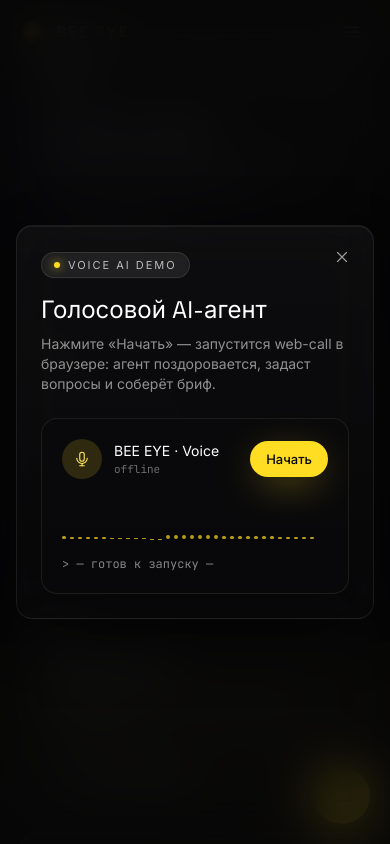
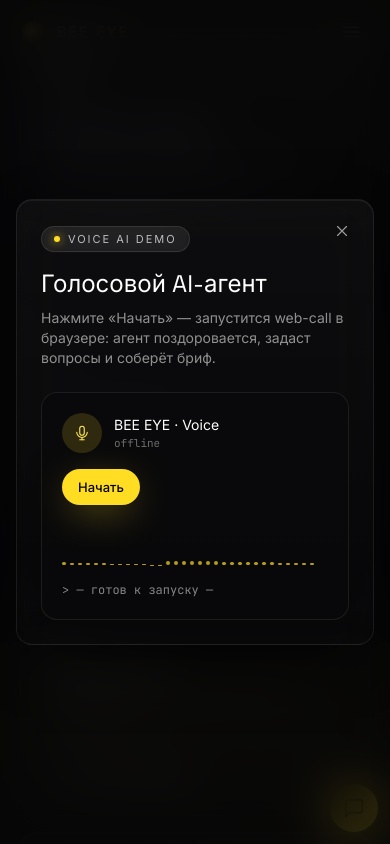
Before and after one commit to luchkam/beeeye, a React (Vite) app: page / in a window 390 px wide. Both pictures are taken after a click on the button 195 px from the left and 9908 px from the top of the page. Shown: the part 9486-10330 px from the top of the page. Built offline with nearby package versions, Linux system fonts and the light colour scheme.

Commit message:
Improve mobile layout without desktop regressions

```diff
--- a/src/App.jsx
+++ b/src/App.jsx
@@ -78,7 +78,7 @@ function FloatingChatButton({ onClick, hidden }) {
   return (
     <button
       onClick={onClick}
-      className="fixed bottom-5 right-5 z-40 grid h-14 w-14 place-items-center rounded-full bg-bee-400 text-ink-950 shadow-[0_20px_60px_-10px_rgba(255,221,34,0.7)] hover:bg-bee-300 transition"
+      className="fixed bottom-3 right-3 sm:bottom-5 sm:right-5 z-40 grid h-12 w-12 sm:h-14 sm:w-14 place-items-center rounded-full bg-bee-400 text-ink-950 shadow-[0_20px_60px_-10px_rgba(255,221,34,0.7)] hover:bg-bee-300 transition"
       aria-label="Открыть AI-чат"
     >
       <svg width="22" height="22" viewBox="0 0 24 24" fill="none" stroke="currentColor" strokeWidth="2" strokeLinecap="round" strokeLinejoin="round">
--- a/src/components/CallbackModal.jsx
+++ b/src/components/CallbackModal.jsx
@@ -58,7 +58,7 @@ export default function CallbackModal({ open, onClose }) {
             animate={{ opacity: 1, y: 0, scale: 1 }}
             exit={{ opacity: 0, y: 10, scale: 0.98 }}
             transition={{ duration: 0.35, ease: [0.16, 1, 0.3, 1] }}
-            className="relative w-full max-w-[520px] card p-6 sm:p-8"
+            className="relative w-full max-w-[520px] max-h-[90vh] overflow-y-auto card p-6 sm:p-8"
           >
             <button
               onClick={reset}
--- a/src/components/Demos.jsx
+++ b/src/components/Demos.jsx
@@ -139,7 +139,7 @@ function DemoModal({ demoId, onClose }) {
             exit={{ opacity: 0, y: 10, scale: 0.98 }}
             transition={{ duration: 0.35, ease: [0.16, 1, 0.3, 1] }}
             onClick={(e) => e.stopPropagation()}
-            className="relative w-full max-w-[640px] card p-6 sm:p-8"
+            className="relative w-full max-w-[640px] max-h-[90vh] overflow-y-auto card p-6 sm:p-8"
           >
             <button
               onClick={onClose}
@@ -266,7 +266,7 @@ function VoiceDemo() {
       </p>
 
       <div className="mt-6 rounded-2xl border border-white/8 bg-ink-900/60 p-5">
-        <div className="flex items-center justify-between">
+        <div className="flex flex-col items-start justify-between gap-4 sm:flex-row sm:items-center">
           <div className="flex items-center gap-3">
             <div className="relative">
               <div className={`h-10 w-10 rounded-full bg-bee-400/15 grid place-items-center text-bee-300`}>
--- a/src/components/Hero.jsx
+++ b/src/components/Hero.jsx
@@ -96,12 +96,12 @@ export default function Hero({ onOpenChat, onRequestCallback, onOpenWhatsAppDemo
           </div>
 
           {/* Visual composition */}
-          <div className="relative mx-auto w-full max-w-[560px] aspect-square">
+          <div className="relative mx-auto w-full max-w-[360px] sm:max-w-[560px] aspect-square">
             <motion.div
               initial={{ opacity: 0, scale: 0.9 }}
               animate={{ opacity: 1, scale: 1 }}
               transition={{ duration: 1, delay: 0.2, ease: [0.16, 1, 0.3, 1] }}
-              className="absolute inset-0 flex items-center justify-center"
+              className="absolute inset-0 flex items-center justify-center scale-[0.72] sm:scale-100"
             >
               <BeeOrb size={520} />
             </motion.div>
@@ -219,7 +219,7 @@ function FloatingCard({
   onClick,
   interactive = false,
 }) {
-  const containerClass = `absolute z-20 ${className}`;
+  const containerClass = `absolute z-20 hidden sm:block ${className}`;
   const cardClass = `card card-hover min-w-[150px] px-3.5 py-2.5 ${accent ? 'shadow-glow-bee' : ''} ${
     interactive ? 'cursor-pointer focus:outline-none focus-visible:ring-2 focus-visible:ring-bee-400/60' : ''
   }`;
--- a/src/index.css
+++ b/src/index.css
@@ -21,6 +21,7 @@ body {
     radial-gradient(900px 500px at 85% 20%, rgba(255, 221, 34, 0.04), transparent 60%),
     radial-gradient(700px 400px at 10% 40%, rgba(120, 120, 255, 0.03), transparent 60%);
   background-attachment: fixed;
+  overflow-x: hidden;
   font-feature-settings: "ss01", "cv11";
   -webkit-font-smoothing: antialiased;
 }
@@ -69,7 +70,7 @@ body {
   }
 
   .btn {
-    @apply inline-flex items-center justify-center gap-2 rounded-full px-5 py-3 text-sm font-medium transition-all duration-300 whitespace-nowrap select-none;
+    @apply inline-flex items-center justify-center gap-2 rounded-full px-5 py-3 text-sm font-medium transition-all duration-300 whitespace-normal sm:whitespace-nowrap text-center select-none;
   }
   .btn-primary {
     @apply btn bg-bee-400 text-ink-950 hover:bg-bee-300 shadow-[0_10px_40px_-10px_rgba(255,221,34,0.6)] hover:shadow-[0_20px_60px_-10px_rgba(255,221,34,0.8)];
```
